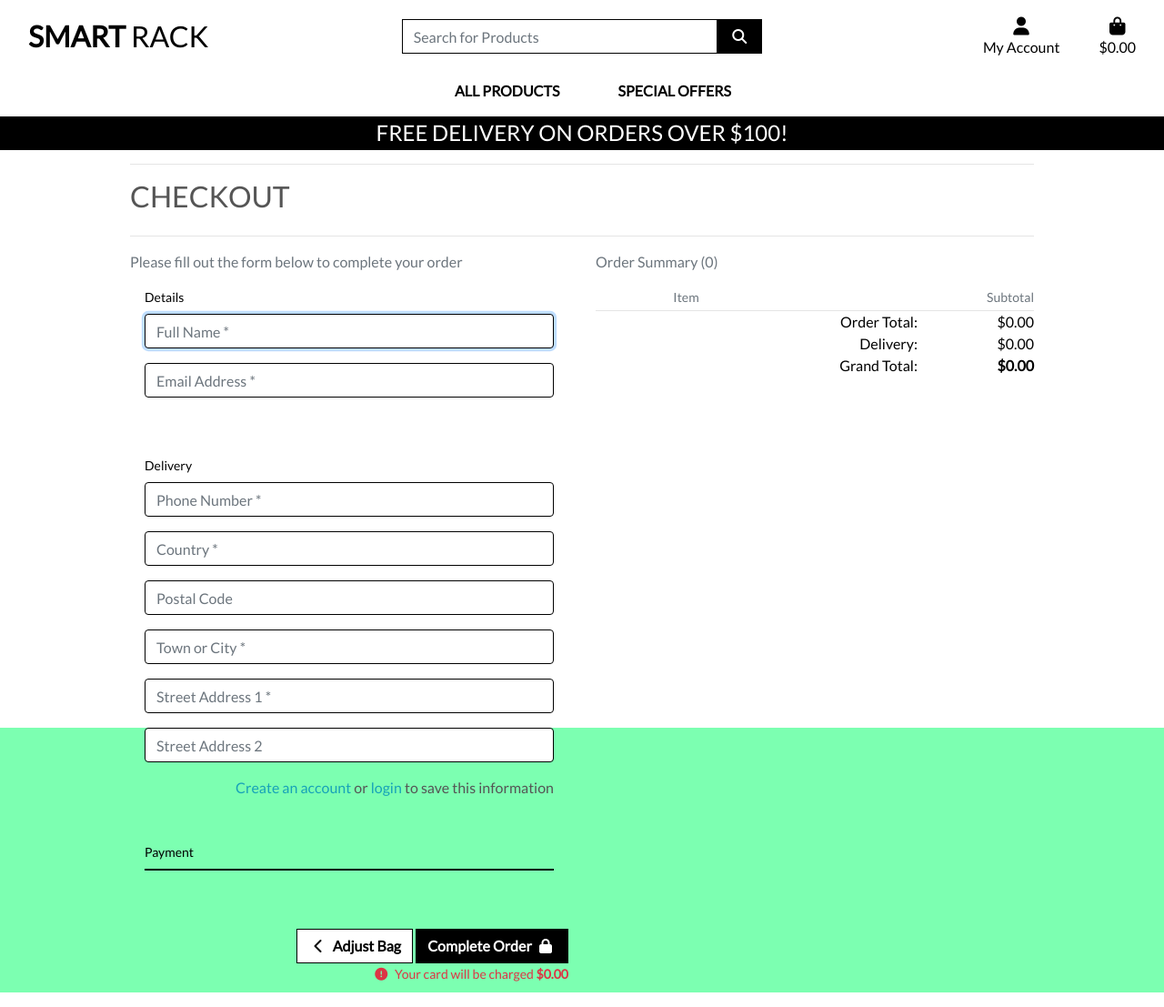
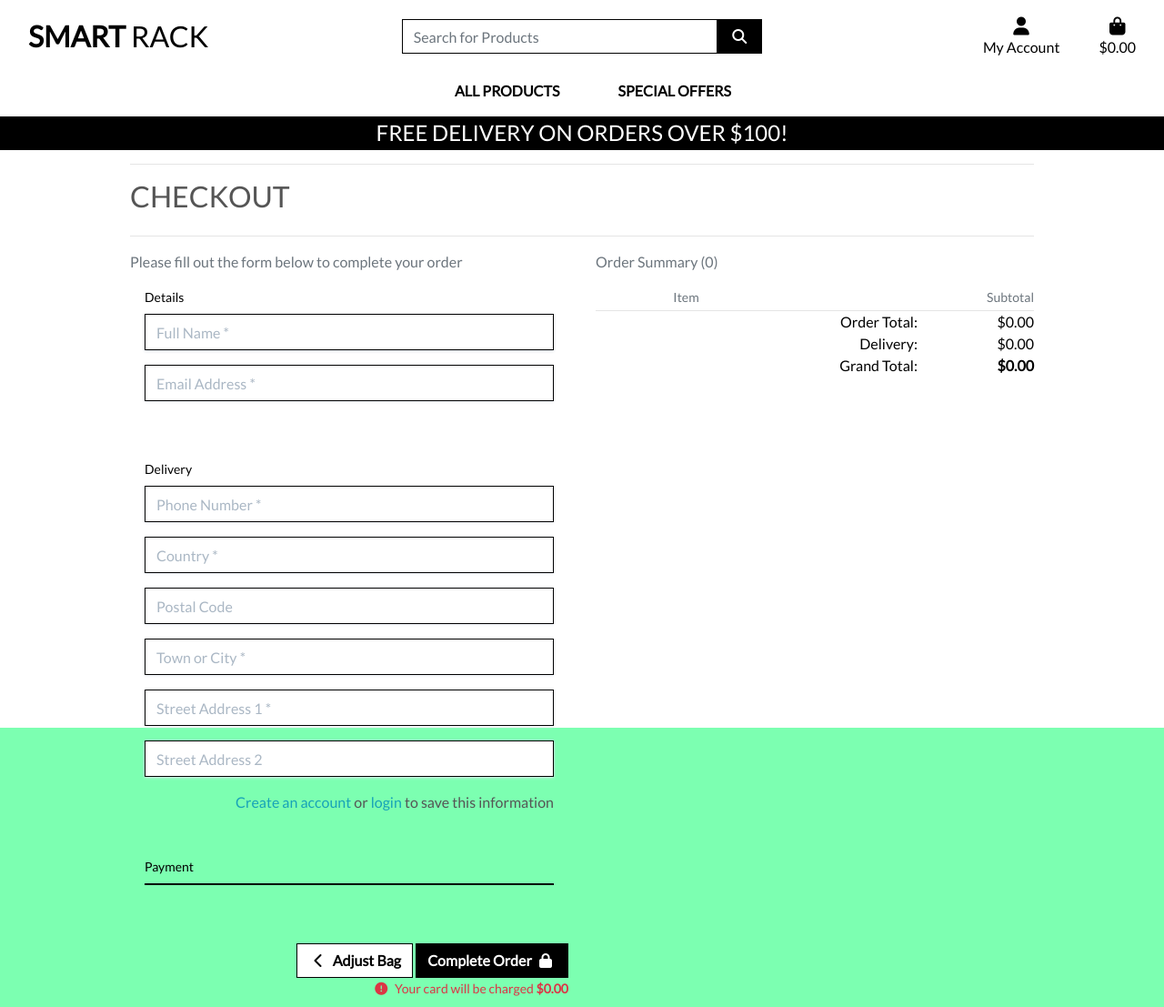
Before and after one commit to aremandanaveenkumar/SmartRack, a Django app: template checkout/templates/checkout/checkout.html in a window 1280 px wide. Shown: the whole page at 91% size. Run offline with Django 3.2, Linux system fonts and the light colour scheme; the template is opened without the code that fills it: values that come from a table or form of the project are taken from there, others are empty; some libraries are stand-ins or nearby versions.

Commit message:
Update checkout.css with stripe element classes

```diff
--- a/checkout/static/checkout/css/checkout.css
+++ b/checkout/static/checkout/css/checkout.css
@@ -1,3 +1,30 @@
+.StripeElement,
+.stripe-style-input {
+  box-sizing: border-box;
+  height: 40px;
+  padding: 10px 12px;
+  border: 1px solid transparent;
+  border-radius: 0px;
+  background-color: white;
+  box-shadow: 0 1px 3px 0 #e6ebf1;
+  -webkit-transition: box-shadow 150ms ease;
+  transition: box-shadow 150ms ease;
+}
+
+.StripeElement--focus,
+.stripe-style-input:focus,
+.stripe-style-input:active {
+  box-shadow: 0 1px 3px 0 #cfd7df;
+}
+
+.StripeElement--webkit-autofill {
+  background-color: #fefde5 !important;
+}
+
+.stripe-style-input::placeholder {
+    color: #aab7c4;
+}
+
 .fieldset-label {
     position: relative;
     right: .5rem;
```
